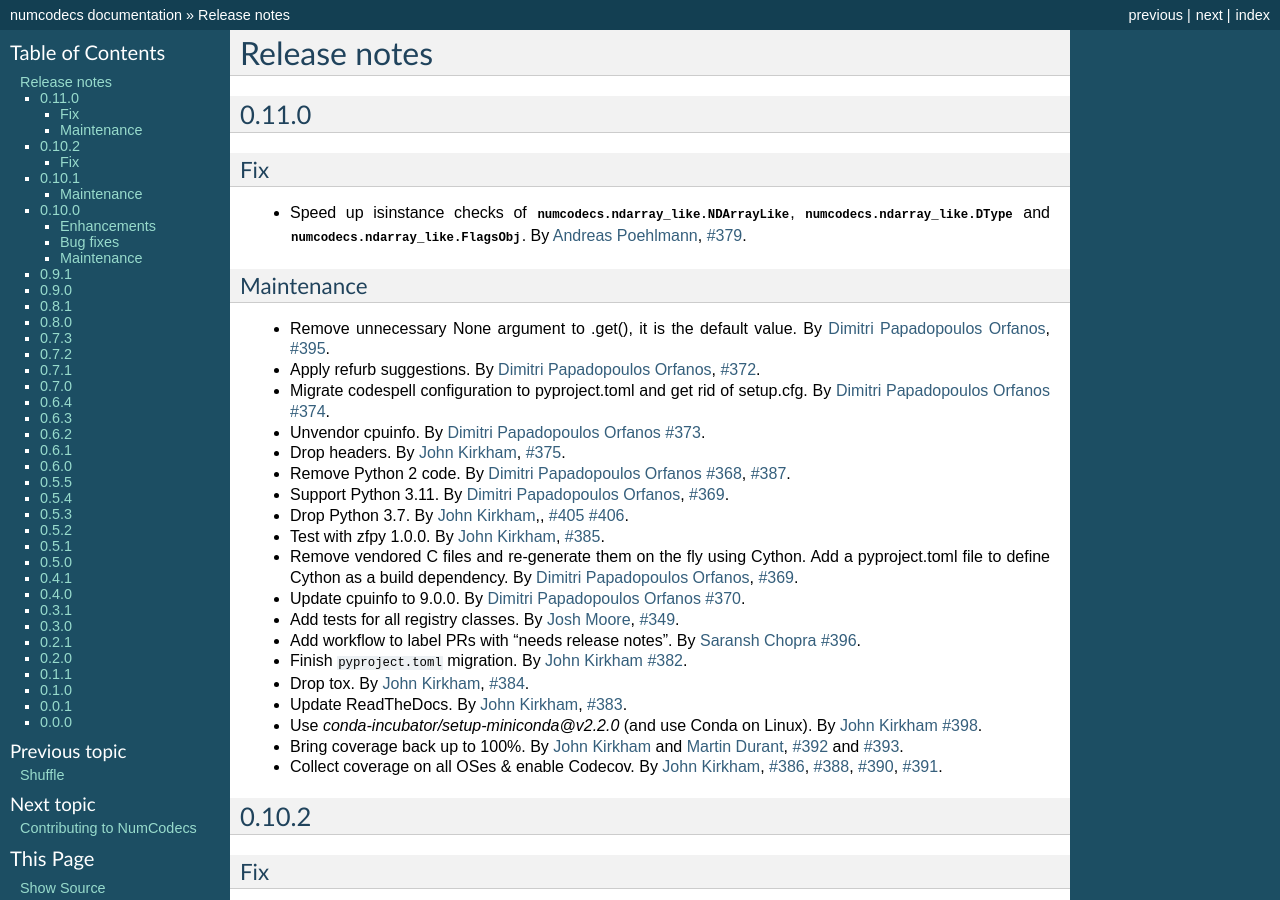
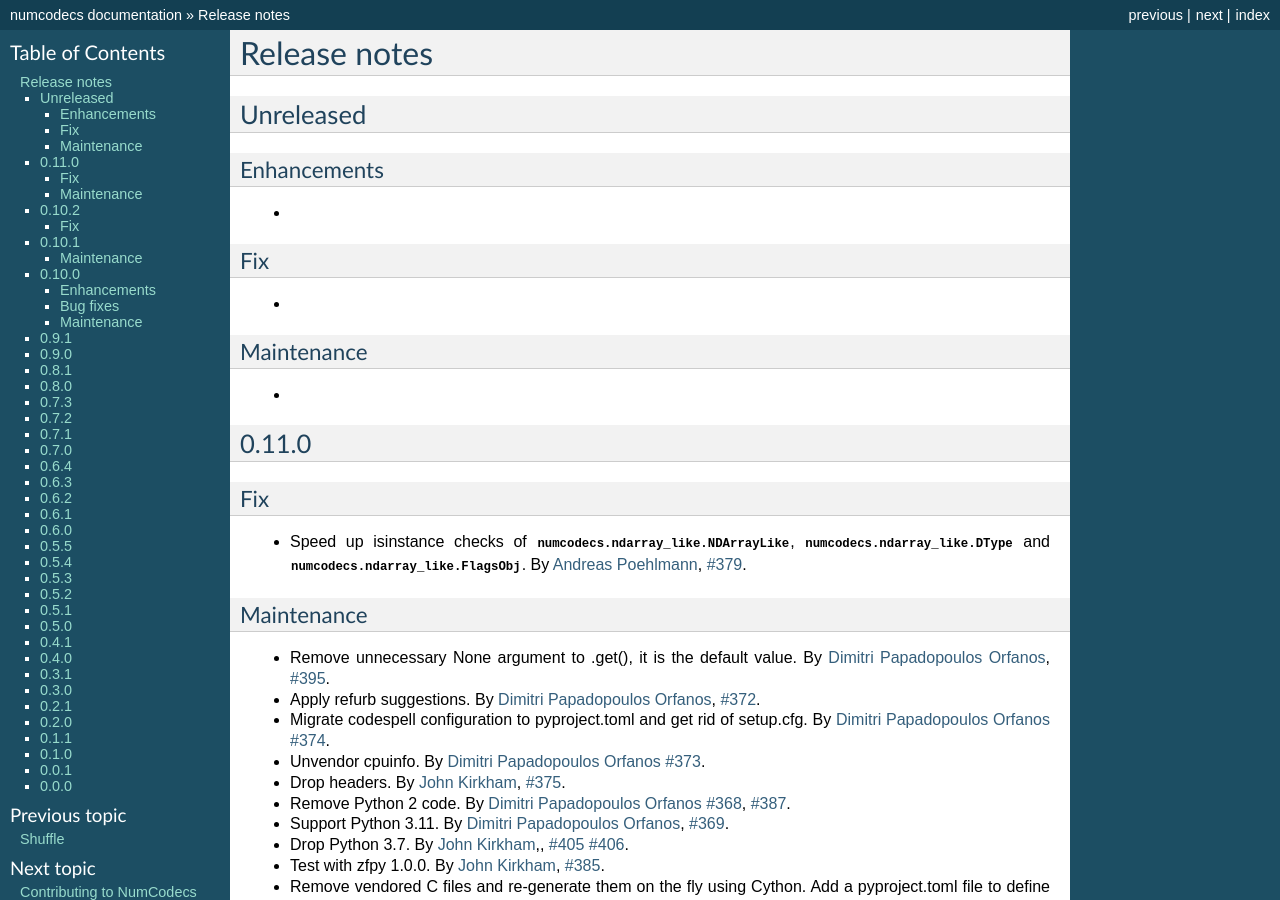
Before and after one commit to zarr-developers/numcodecs, a Sphinx documentation site: the page built from docs/release.rst, in a window 1280 px wide and 900 px high. Built offline with Sphinx 7.4.7, drawn with Linux system fonts in a browser that asks for light colours; pages that are not in the unit, such as notebooks, are missing from menus; the version number could not be read and is left out.

Commit message:
Include space for new release notes

```diff
--- a/docs/release.rst
+++ b/docs/release.rst
@@ -6,6 +6,26 @@ Release notes
     # to document your changes. On releases it will be
     # re-indented so that it does not show up in the notes.
 
+
+.. _unreleased:
+
+Unreleased
+----------
+
+Enhancements
+~~~~~~~~~~~~
+
+*
+
+Fix
+~~~
+
+*
+
+Maintenance
+~~~~~~~~~~~
+
+*
 
 .. _release_0.11.0:
 
```
